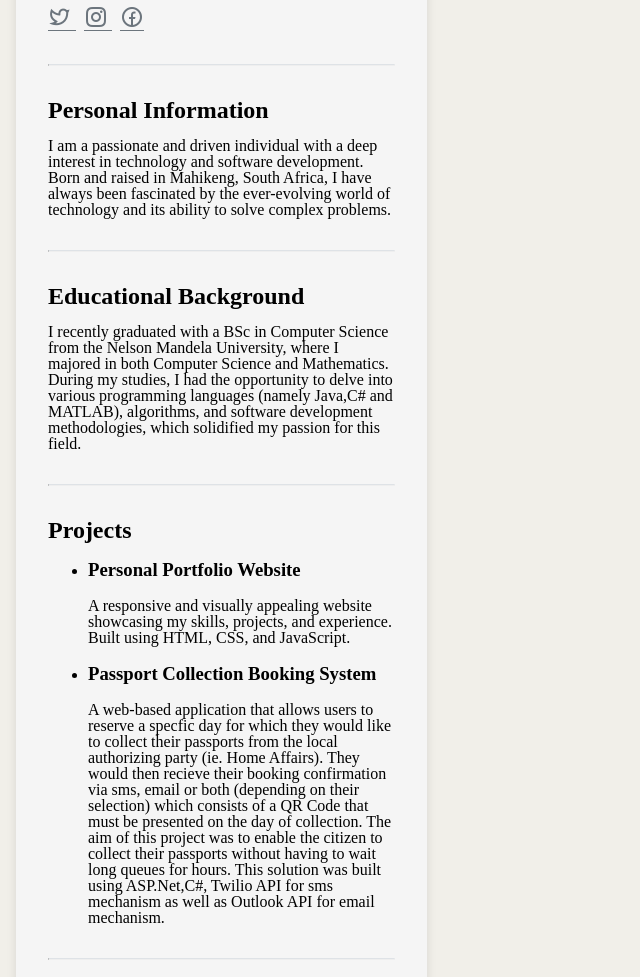
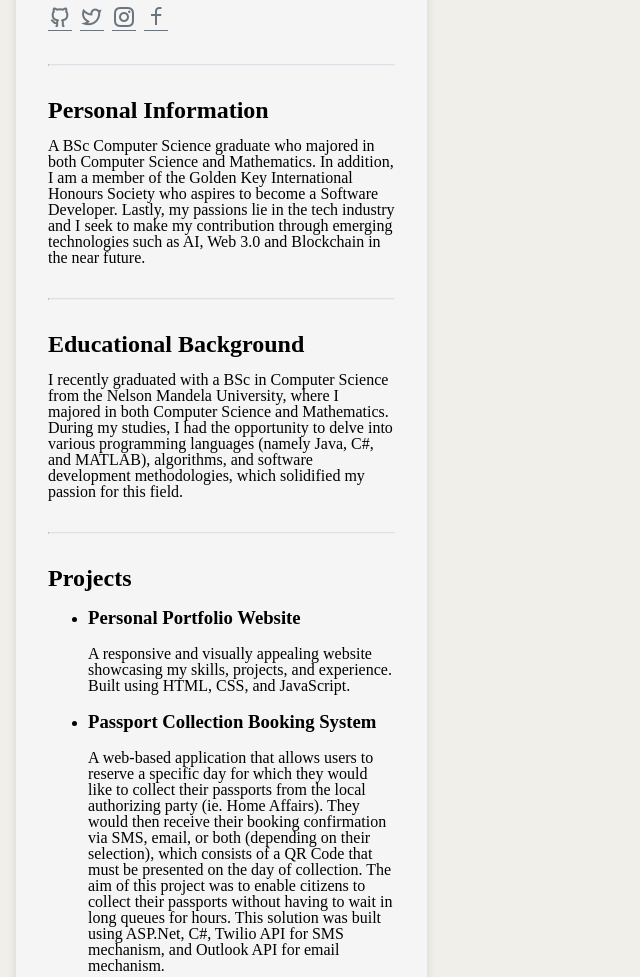
Before and after one commit to Tshepzen007/WebDev, a plain HTML site: page about.html in a window 1280 px wide. Shown: the part 440-1417 px from the top of the page, without its empty margins (0-640 px from the left). Drawn offline with nearby package versions, Linux system fonts and the light colour scheme.

Commit message:
task three push

```diff
--- a/about.html
+++ b/about.html
@@ -23,77 +23,37 @@
     <div class="container">
       <div class="text-center mb-4">
         <img class="profile-pic" src="assets/Images/me.PNG" alt="Profile Picture">
-            <h1>Tshepang Ramonyadiwa</h1>
-            <div class="social-icons">
-              <a href="https://www.twitter.com/" target="_blank" rel="noopener noreferrer">
-                <i class="ri-twitter-line" style="font-size: 24px;"></i>
-              </a>
-              <a href="https://www.instagram.com/" target="_blank" rel="noopener noreferrer">
-                <i class="ri-instagram-line" style="font-size: 24px;"></i>
-              </a>
-              <a href="https://www.facebook.com/" target="_blank" rel="noopener noreferrer">
-                <i class="ri-facebook-circle-line" style="font-size: 24px;"></i>
-              </a>
-            </div>
+        <h1 id="nameHeading"></h1>
+        <div class="social-icons" id="socialIcons"></div>
       </div>
 
       <hr>
 
       <h2>Personal Information</h2>
-          <p>
-            I am a passionate and driven individual with a deep interest in technology and software development. Born and raised in Mahikeng, South Africa, I have always been fascinated by the ever-evolving world of technology and its ability to solve complex problems.
-          </p>
-
+      <p id="bioDescription"></p>
       <hr>
-
       <h2>Educational Background</h2>
-          <p>
-            I recently graduated with a BSc in Computer Science from the Nelson Mandela University, where I majored in both Computer Science and Mathematics. During my studies, I had the opportunity to delve into various programming languages (namely Java,C# and MATLAB), algorithms, and software development methodologies, which solidified my passion for this field.
-          </p>
-
+      <p id="educationalBackgroundDescription"></p>
       <hr>
-
       <h2>Projects</h2>
-          <ul>
-            <li>
-              <h3>Personal Portfolio Website</h3>
-              <p>A responsive and visually appealing website showcasing my skills, projects, and experience. Built using HTML, CSS, and JavaScript.</p>
-            </li>
-            <li>
-              <h3>Passport Collection Booking System</h3>
-              <p>A web-based application that allows users to reserve a specfic day for which they would like to collect their passports from the local authorizing party (ie. Home Affairs). They would then recieve their booking confirmation via sms, email or both (depending on their selection) which consists of a QR Code that must be presented on the day of collection.
-                 The aim of this project was to enable the citizen to collect their passports without having to wait long queues for hours.
-                This solution was built using ASP.Net,C#, Twilio API for sms mechanism as well as Outlook API for email mechanism.</p>
-            </li>
-          </ul>
-
+      <ul id="projectsList"></ul>
       <hr>
-
       <h2>Work Experience</h2>
-          <p>
-           A recent graduate with no job experience yet.
-          </p>
-
+      <p id="workExperienceDescription"></p>
       <hr>
-
       <h2>Additional Information</h2>
-          <p>
-            I am a member of the Golden Key International Honours Society, which recognizes academic excellence and outstanding achievements. Additionally, I am an avid learner and keep myself updated with the latest trends and technologies in the industry, such as AI and machine learning.
-          </p>
+      <p id="additionalInfoDescription"></p>
     </div>
   </main>
-
   <footer>
-      <p><iframe width="150" height="100" id="map"
-          src="https://www.google.com/maps/embed/v1/place?q=Pretoria+Union+Buildings&key=AIzaSyBw-xGAGABXTPNWKOX8vnBBu3U">
-      </iframe></p>
-      <p><a href="https://github.com/Tshepzen007">GitHub Profile </a></p>
+    <p><iframe width="150" height="100" id="map" src="https://www.google.com/maps/embed/v1/place?q=Pretoria+Union+Buildings&key=AIzaSyBw-xGAGABXTPNWKOX8vnBBu3U"></iframe></p>
+    <p><a href="https://github.com/Tshepzen007">GitHub Profile</a></p>
     <p><a href="mailto:tmramonyadiwa@gmail.com">Email Me</a></p>
     <p>
       <a href="https://www.twitter.com/" target="_blank" rel="noopener noreferrer">
         <i class="ri-twitter-line" style="font-size: 24px;"></i>
       </a>
-        <a href="https://www.instagram.com/" target="_blank" rel="noopener noreferrer">
+      <a href="https://www.instagram.com/tshepzen__/" target="_blank" rel="noopener noreferrer">
         <i class="ri-instagram-line" style="font-size: 24px;"></i>
       </a>
       <a href="https://www.facebook.com/" target="_blank" rel="noopener noreferrer">
@@ -102,5 +62,6 @@
     </p>
   </footer>
   <script src="https://cdn.jsdelivr.net/npm/bootstrap@5.3.0-alpha3/dist/js/bootstrap.bundle.min.js" integrity="sha384-ENjdO4Dr2bkBIFxQpIdKSbTNOlGOHrUyxQyJSgXbNXNCG/7U/dIaNhhx9fq2vV48" crossorigin="anonymous"></script>
+  <script src="script.js"></script>
 </body>
 </html>
--- /dev/null
+++ b/script.js
@@ -0,0 +1,79 @@
+// script.js
+
+// Define personal information
+const name = "Tshepang";
+const surname = "Ramonyadiwa";
+const bio = "A BSc Computer Science graduate who majored in both Computer Science and Mathematics. In addition, I am a member of the Golden Key International Honours Society who aspires to become a Software Developer. Lastly, my passions lie in the tech industry and I seek to make my contribution through emerging technologies such as AI, Web 3.0 and Blockchain in the near future.";
+const educationalBackground = "I recently graduated with a BSc in Computer Science from the Nelson Mandela University, where I majored in both Computer Science and Mathematics. During my studies, I had the opportunity to delve into various programming languages (namely Java, C#, and MATLAB), algorithms, and software development methodologies, which solidified my passion for this field.";
+const workExperience = "A recent graduate with no job experience yet."
+const additionalInfo = "I am a member of the Golden Key International Honours Society, which recognizes academic excellence and outstanding achievements. Additionally, I am an avid learner and keep myself updated with the latest trends and technologies in the industry, such as AI and machine learning."
+const contactInfo = {
+  email: "tmramonyadiwa@gmail.com",
+  github: "https://github.com/Tshepzen007",
+  twitter: "https://www.twitter.com/",//i am not on twitter
+  instagram: "https://www.instagram.com/tshepzen__/",
+  facebook: "https://www.facebook.com/" // i am not on facebook
+};
+
+// Define projects
+const projects = [
+  {
+    title: "Personal Portfolio Website",
+    description: "A responsive and visually appealing website showcasing my skills, projects, and experience. Built using HTML, CSS, and JavaScript."
+  },
+  {
+    title: "Passport Collection Booking System",
+    description: "A web-based application that allows users to reserve a specific day for which they would like to collect their passports from the local authorizing party (ie. Home Affairs). They would then receive their booking confirmation via SMS, email, or both (depending on their selection), which consists of a QR Code that must be presented on the day of collection. The aim of this project was to enable citizens to collect their passports without having to wait in long queues for hours. This solution was built using ASP.Net, C#, Twilio API for SMS mechanism, and Outlook API for email mechanism."
+  }
+];
+
+// Render data in HTML pages
+function renderData() {
+  // Render name and bio in index.html
+  if (document.getElementById("nameHeading") && document.getElementById("bioDescription")) {
+    document.getElementById("nameHeading").textContent = `${name} ${surname}`;
+    document.getElementById("bioDescription").textContent = bio;
+  }
+
+  // Render personal information in about.html
+  if (document.getElementById("nameHeading") && document.getElementById("bioDescription") && document.getElementById("educationalBackgroundDescription") && document.getElementById("socialIcons") && document.getElementById("projectsList")) {
+    document.getElementById("nameHeading").textContent = `${name} ${surname}`;
+    document.getElementById("bioDescription").textContent = bio;
+    document.getElementById("educationalBackgroundDescription").textContent = educationalBackground;
+    document.getElementById("workExperienceDescription").textContent = workExperience;
+    document.getElementById("additionalInfoDescription").textContent = additionalInfo;
+
+
+    // Render social icons
+    const socialIconsContainer = document.getElementById("socialIcons");
+    for (const [key, value] of Object.entries(contactInfo)) {
+      if (key !== "email") {
+        const icon = document.createElement("a");
+        icon.href = value;
+        icon.target = "_blank";
+        icon.rel = "noopener noreferrer";
+        const iconElement = document.createElement("i");
+        iconElement.classList.add(`ri-${key}-line`);
+        iconElement.style.fontSize = "24px";
+        icon.appendChild(iconElement);
+        socialIconsContainer.appendChild(icon);
+      }
+    }
+
+    // Render projects list
+    const projectsListContainer = document.getElementById("projectsList");
+    projects.forEach(project => {
+      const projectItem = document.createElement("li");
+      const projectTitle = document.createElement("h3");
+      projectTitle.textContent = project.title;
+      const projectDescription = document.createElement("p");
+      projectDescription.textContent = project.description;
+      projectItem.appendChild(projectTitle);
+      projectItem.appendChild(projectDescription);
+      projectsListContainer.appendChild(projectItem);
+    });
+  }
+}
+
+// Call the renderData function when the page loads
+window.addEventListener("DOMContentLoaded", renderData);
```
Also changed, not shown: contact.html (+29 -14 lines), index.html (+8 -15 lines). Lines whose indentation alone changed are shown as unchanged.
